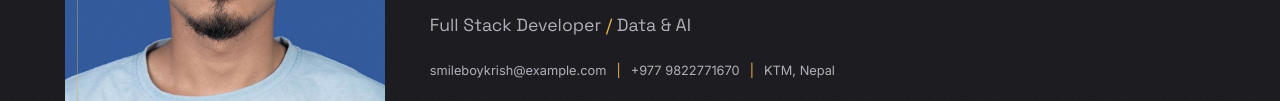
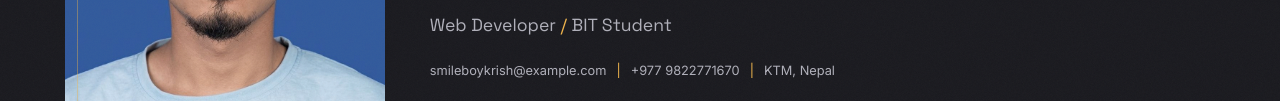
Before and after one commit to KrishChy/Portfolio.github.io, a plain HTML site: page index.html in a window 1280 px wide. Shown: the part 452-553 px from the top of the page. Drawn offline with Linux system fonts and the light colour scheme.

Commit message:
Update hero role description in index.html

```diff
--- a/index.html
+++ b/index.html
@@ -46,7 +46,7 @@
                 <span class="line">Krish</span>
                 <span class="line outline">Chaudhary<span class="accent">.</span></span>
             </h1>
-            <p class="hero-role">Full Stack Developer <span class="accent">/</span> Data & AI</p>
+            <p class="hero-role">Web Developer <span class="accent">/</span> BIT Student</p>
             <div class="hero-meta">
                 <span>smileboykrish@example.com</span>
                 <span class="accent">|</span>
```
